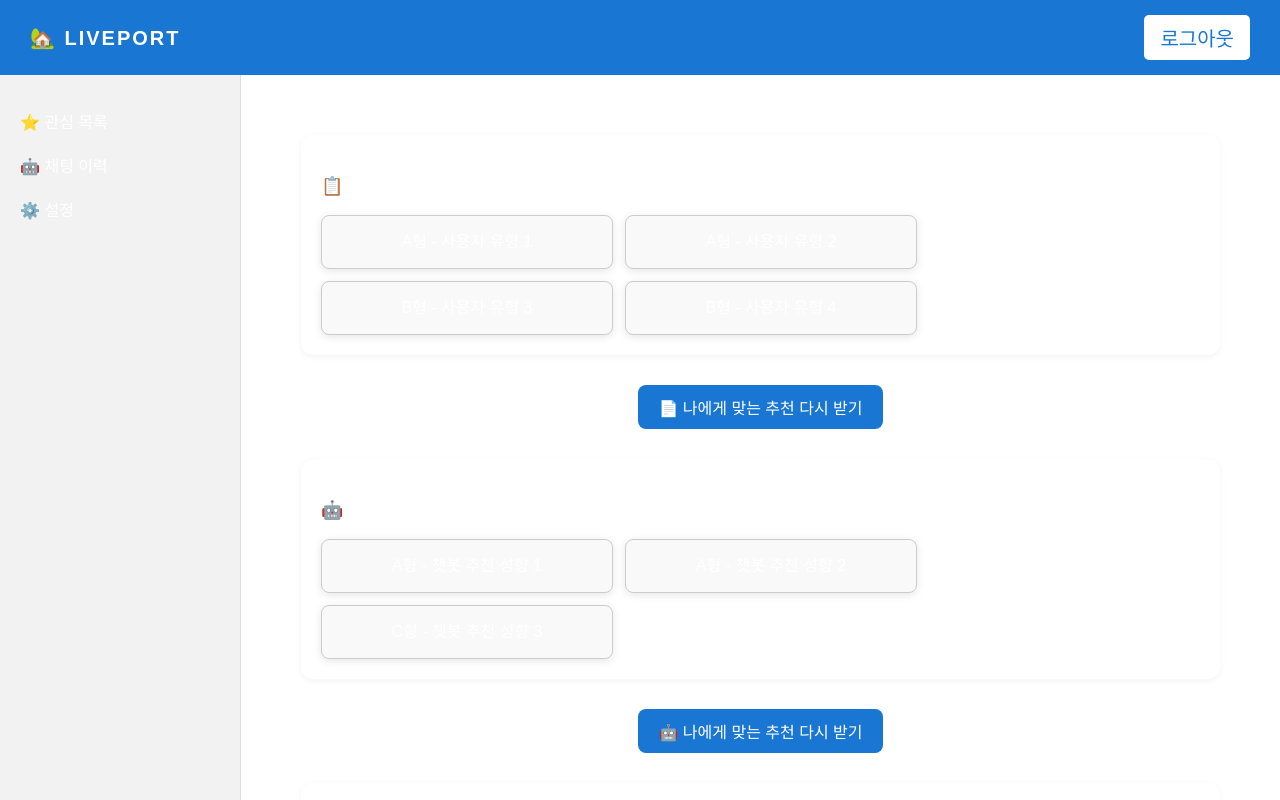
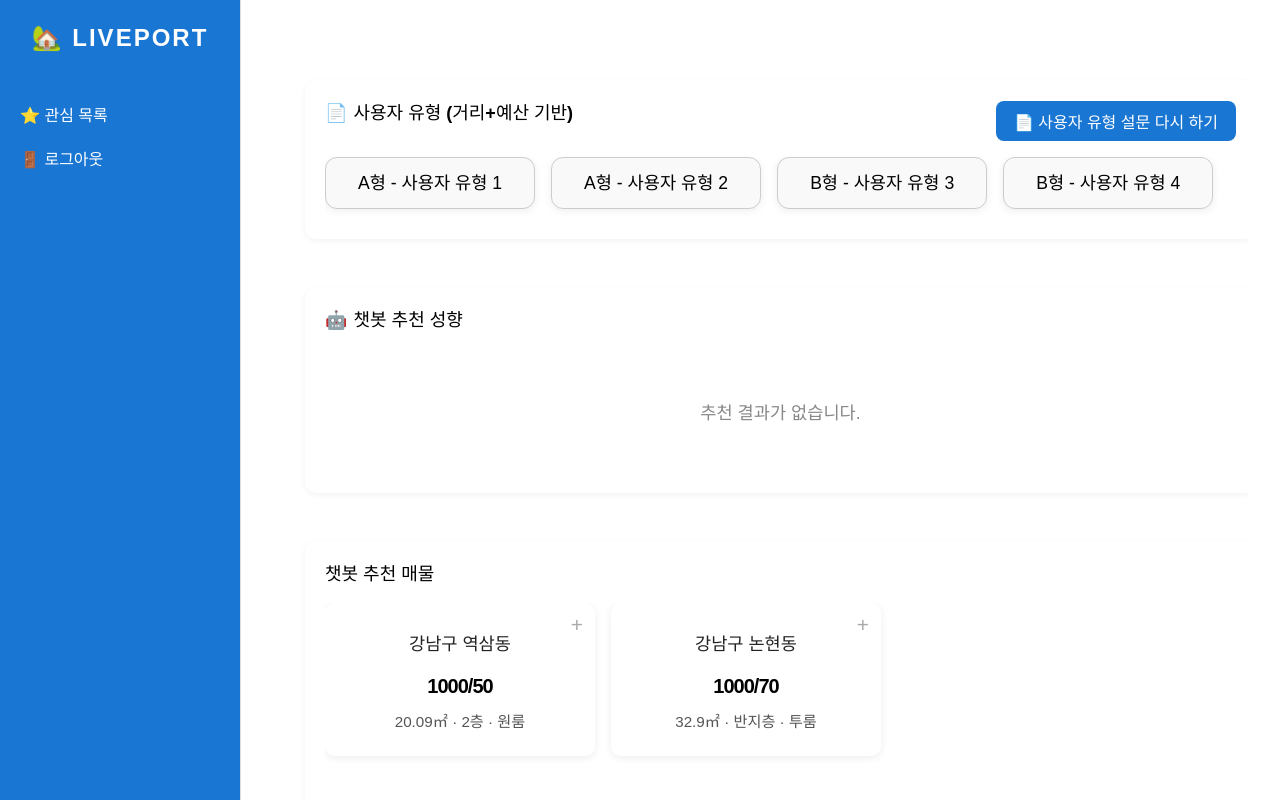
Before and after one commit to jwbastion/Final_Project, a React (Create React App) app in the folder Front-end/: page /main/favorite in a window 1280 px wide. Both pictures are taken after a click on the element "🏡 LIVEPORT". Shown: the top 800 px of the page. Built offline with nearby package versions, Linux system fonts and the light colour scheme.

Commit message:
메인페이지 보완(설문 버튼 위치, 매물 카드 내용 등)

```diff
--- a/Front-end/src/assets/styles/MainPage.css
+++ b/Front-end/src/assets/styles/MainPage.css
@@ -2,67 +2,61 @@
 .main-page {
   font-family: 'Montserrat', 'Pretendard', sans-serif;
   display: flex;
-  flex-direction: column;
-  height: 100vh;
-  width: 100vw;
-  min-width: 0;
-}
-
-/* 헤더 */
-.header {
-  width: 100%;
-  display: flex;
-  justify-content: space-between;
-  align-items: center;
-  background-color: #1976d2;
-  padding: 15px 30px;
-  color: white;
-  font-size: 20px;
-  font-weight: 700;
-  letter-spacing: 2px;
-  box-sizing: border-box;
-}
-
-/* 로그아웃 버튼 */
-.auth-buttons button {
-  margin-left: 10px;
-  padding: 8px 16px;
-  background: white;
-  color: #1976d2;
-  border: none;
-  border-radius: 5px;
-  cursor: pointer;
-  font-weight: 700;
-}
-
-/* 본문 */
-.main-content {
-  display: flex;
   flex: 1;
+  min-height: 100vh; /* 전체 높이 확보 */
+  min-width: 0; /* 오버플로우 제어 */
 }
 
 /* 사이드바 */
 .sidebar {
   width: 200px;
-  background: #f2f2f2;
+  background: #1976d2;
   padding: 20px;
   border-right: 1px solid #ddd;
   font-weight: 500;
+  color: #fff;
+  display: flex;
+  flex-direction: column;
+  min-height: 100vh; /* 사이드바가 항상 화면 아래까지 */
+  flex-shrink: 0; /* 수축 방지 */
 }
 
 .sidebar ul {
   list-style: none;
   padding: 0;
+  color: #fff;
+  margin: 0;
 }
 
 .sidebar li {
   margin-bottom: 20px;
+  color: #fff;
+}
+
+.sidebar a {
+  color: #fff;
+}
+
+/* 로고 영역 */
+.sidebar-logo {
+  font-family: 'Montserrat', 'Pretendard', sans-serif;
+  font-size: 1.5rem; /* 로고 크기 키움 */
+  font-weight: 700;
+  letter-spacing: 2px;
+  display: flex;
+  align-items: center;
+  justify-content: center;
+  margin-bottom: 48px; /* 메뉴와의 간격 넓힘 */
 }
 
 /* 메인 content */
 .content {
-  flex: 1;
-  padding: 30px;
+  display: flex;
+  flex-direction: column;
+  gap: 48px; /* 섹션 간 간격 */
+  padding: 40px 32px;
+  min-height: 100vh;
+  overflow-x: hidden;
 }
 
 /* 타입 선택 버튼 */
@@ -133,15 +127,30 @@
 .section {
   background: #fff;
   padding: 20px;
-  margin-bottom: 30px;
+  margin-bottom: 0;
   border-radius: 12px;
   box-shadow: 0 2px 6px rgba(0,0,0,0.05);
+  width: 100%;
+  display: flex;
+  flex-direction: column;
+}
+
+.section-header {
+  display: flex;
+  justify-content: space-between;
+  align-items: center;
+  margin-bottom: 15px;
 }
 
 .section-title {
   font-size: 18px;
   font-weight: bold;
   margin-bottom: 15px;
+}
+
+/* 마지막 섹션은 아래 여백 제거 */
+.section:last-child {
+  margin-bottom: 0;
 }
 
 .card-grid {
@@ -164,20 +173,141 @@
   background: #f0f0f0;
 }
 
+.card-list {
+  display: flex;
+  gap: 24px;
+  flex-wrap: wrap;
+  justify-content: flex-start;
+}
+
+/* 매물 카드 */
+.listing-card {
+  background: #fff;
+  border-radius: 10px;
+  box-shadow: 0 2px 8px rgba(0,0,0,0.07);
+  width: 230px;
+  padding: 28px 20px 22px 20px;
+  display: flex;
+  flex-direction: column;
+  align-items: center;
+  margin-bottom: 24px;
+  position: relative; /* X 버튼 위치 고정용 */
+  flex-shrink: 0; /* 수축 방지 */
+}
+.listing-card ul {
+  text-align: left;
+  width: 100%;
+}
+.listing-card:hover {
+  box-shadow: 0 6px 16px rgba(0, 0, 0, 0.15);
+}
+.listing-price {
+  font-size: 1.25rem;
+  font-weight: bold;
+  margin-bottom: 10px;
+  letter-spacing: -1px;
+  text-align: center !important;
+}
+.listing-address {
+  font-size: 1.1rem;
+  color: #222;
+  margin-bottom: 14px;
+  text-align: center !important;
+}
+
 .center-button {
   text-align: center;
   margin-bottom: 30px;
 }
 
+/* 추천 버튼 스타일 */
 .recommend-button {
+  align-items: right;
   background: #1976d2;
   color: white;
-  padding: 10px 20px;
   border: none;
   border-radius: 8px;
+  padding: 8px 18px;
+  font-size: 1rem;
+  font-weight: 500;
   cursor: pointer;
-  font-weight: 500;
+  transition: background 0.15s;
 }
 .recommend-button:hover {
   background: #1250a6;
 }
+
+/* 삭제 버튼 스타일 */
+.remove-btn {
+  position: absolute;
+  top: 12px;
+  right: 12px;
+  background: transparent;
+  border: none;
+  font-size: 1.3rem;
+  color: #aaa;
+  cursor: pointer;
+  padding: 0;
+  line-height: 1;
+  transition: color 0.15s;
+  z-index: 2;
+}
+.remove-btn:hover {
+  color: #e53935;
+  background: #f8d7da;
+  border-radius: 50%;
+}
+
+.scroll-card-list {
+  display: flex;
+  gap: 16px;
+  overflow-x: auto;
+  overflow-y: hidden; /* 💡 세로 스크롤 막기 */
+  padding-bottom: 10px;
+  scrollbar-width: thin;
+  scrollbar-color: #bbb #eee;
+  flex-wrap: nowrap;
+  -webkit-overflow-scrolling: touch; /* 💡 iOS 부드러운 스크롤 지원 */
+  max-width: 100%; /* 💡 부모 너비 초과 방지 */
+}
+
+
+/* 추천 결과 없음 */
+.no-result {
+  width: 100%;
+  min-width: 220px;
+  color: #888;
+  font-size: 1.1rem;
+  font-weight: 500;
+  display: flex;
+  align-items: center;
+  justify-content: center;
+  padding: 36px 0;
+  text-align: center;
+}
+
+/* 카드 스타일 */
+.user-type-card {
+  background: #f9f9f9;
+  padding: 12px 32px;
+  border: 1px solid #ccc;
+  border-radius: 12px;
+  min-width: 100px;
+  text-align: center;
+  font-size: 1.1rem;
+  font-weight: 500;
+  box-shadow: 0 2px 8px rgba(0,0,0,0.07);
+  cursor: pointer;
+  transition: background 0.2s, box-shadow 0.2s;
+  white-space: nowrap;
+  flex-shrink: 0; /* 수축 방지 */
+}
+
+.user-type-card:hover {
+  background: #e3f2fd;
+  box-shadow: 0 4px 12px rgba(25, 118, 210, 0.12);
+}
+
+.listing-card {
+  cursor: pointer;
+}
--- a/Front-end/src/assets/styles/login.css
+++ b/Front-end/src/assets/styles/login.css
@@ -78,7 +78,6 @@
 /* 버튼 크기 조정 */
 .btn {
   width: 140px;           /* 버튼을 고정 너비로 */
-    align-self: center;     /* 버튼만 중앙에 정렬 */
   height: 36px;
   font-size: 15px;
   padding: 0;
--- a/Front-end/src/index.css
+++ b/Front-end/src/index.css
@@ -60,16 +60,3 @@ button:focus,
 button:focus-visible {
   outline: 4px auto -webkit-focus-ring-color;
 }
-
-@media (prefers-color-scheme: light) {
-  :root {
-    color: #ffffff;
-    background-color: #ffffff;
-  }
-  a:hover {
-    color: #747bff;
-  }
-  button {
-    background-color: #f9f9f9;
-  }
-}
--- a/Front-end/src/pages/Chatbot.tsx
+++ b/Front-end/src/pages/Chatbot.tsx
@@ -26,6 +26,7 @@ export default function Chatbot() {
   };
 
   return (
+    <div className="chatbot-page-wrapper">
       <div className="chatbot-container">
         <div className="chatbox">
           {messages.map((msg, index) => (
@@ -44,5 +45,6 @@ export default function Chatbot() {
           <button type="submit">전송</button>
         </form>
       </div>
+    </div>
   );
 }
--- a/Front-end/src/pages/Favorite.tsx
+++ b/Front-end/src/pages/Favorite.tsx
@@ -1,24 +1,56 @@
 import React from 'react';
 
+const listings = [
+  {
+    address: '강남구 역삼동',
+    price: '1000/50',
+    area: '20.09㎡',
+    floor: '2층',
+    type: '원룸',
+  },
+  {
+    address: '강남구 논현동',
+    price: '1000/70',
+    area: '32.9㎡',
+    floor: '반지층',
+    type: '투룸',
+  },
+];
+
 export default function Favorite() {
+  const handleRemove = (e: React.MouseEvent, idx: number) => {
+    e.stopPropagation(); // 카드 클릭 이벤트 방지
+    alert(`관심목록에서 삭제했습니다.`);
+  };
+
   return (
-    <section className="content">
-      {/* 관심 매물(예시) */}
-      <div className="card-list">
-        <div className="card">
-          <div className="image-placeholder">[매물사진]</div>
-          <h3>강남 원룸</h3>
-          <p>월세 65 / 보증금 1000</p>
-          <p>강남역 도보 5분</p>
-        </div>
-
-        <div className="card">
-          <div className="image-placeholder">[매물사진]</div>
-          <h3>건대입구 투룸</h3>
-          <p>월세 90 / 보증금 2000</p>
-          <p>건대입구역 도보 3분</p>
+    <div className="main-content">
+      <div className="section">
+        <div className="section-title">⭐ 관심 목록</div>
+        <div className="scroll-card-list">
+          {listings.length === 0 ? (
+            <div className="no-result">관심 목록이 비어 있습니다.</div>
+          ) : (
+            listings.map((item, idx) => (
+              <div className="listing-card" key={idx}>
+                <button
+                  className="remove-btn"
+                  onClick={(e) => handleRemove(e, idx)}
+                  aria-label="관심목록에서 삭제"
+                  type="button"
+                >
+                  ×
+                </button>
+                <div className="listing-address">{item.address}</div>
+                <div className="listing-price">{item.price}</div>
+                <div style={{ fontSize: '0.95rem', color: '#555', textAlign: 'center' }}>
+                  {item.area} · {item.floor} · {item.type}
+                </div>
+              </div>
+            ))
+          )}
         </div>
       </div>
-    </section>
+    </div>
   );
 }
--- a/Front-end/src/pages/Home.tsx
+++ b/Front-end/src/pages/Home.tsx
@@ -2,65 +2,157 @@ import React from 'react';
 import { useNavigate } from 'react-router-dom';
 
 export default function Home() {
+  const handleAdd = (e: React.MouseEvent, idx: number) => {
+    // 실제 관심목록 추가 로직 구현
+    e.stopPropagation(); // 카드 클릭 이벤트 방지
+    alert(`관심목록에 추가했습니다.`);
+  };
   const navigate = useNavigate();
 
-  const userTypes = [
+  type Listing = {
+    address: string;
+    price: string;
+    area: string;
+    floor: string;
+    type: string;
+  };
+
+  const userTypes: string[] = [
     'A형 - 사용자 유형 1',
     'A형 - 사용자 유형 2',
     'B형 - 사용자 유형 3',
     'B형 - 사용자 유형 4',
   ];
 
-  const chatbotProfiles = [
-    'A형 - 챗봇 추천 성향 1',
-    'A형 - 챗봇 추천 성향 2',
-    'C형 - 챗봇 추천 성향 3',
+  const chatbotProfiles: string[] = [];
+
+  const chatbotHistory: Listing[] = [
+    {
+      address: '강남구 역삼동',
+      price: '1000/50',
+      area: '20.09㎡',
+      floor: '2층',
+      type: '원룸',
+    },
+    {
+      address: '강남구 논현동',
+      price: '1000/70',
+      area: '32.9㎡',
+      floor: '반지층',
+      type: '투룸',
+    },
   ];
 
-  const chatbotHistory = [
-    'A형 - 챗봇 추천 매물 1',
-    'A형 - 챗봇 추천 매물 2',
-    'D형 - 챗봇 추천 매물 1',
+  const distanceRecs: Listing[] = [
+    {
+      address: '강남구 논현동',
+      price: '1000/70',
+      area: '32.9㎡',
+      floor: '반지층',
+      type: '투룸',
+    },
   ];
 
-  const distanceRecs = [
-    'A형 - 거리 기반 매물 1',
-    'C형 - 거리 기반 매물 1',
-  ];
+  const budgetRecs: Listing[] = [];
 
-  const budgetRecs = [
-    'B형 - 예산 기반 매물 1',
-    'D형 - 예산 기반 매물 1',
-  ];
+  // 사용자 유형/성향 섹션 렌더링 함수
+  const renderTypeSection = (
+    title: string,
+    emoji: string,
+    items: string[],
+    showButton?: boolean
+  ) => (
+    <div className="section" key={title}>
+      <div className="section-header">
+        <span className="section-title">
+          <span style={{ marginRight: 6 }}>{emoji}</span>
+          {title}
+        </span>
+        {showButton && (
+          <button
+            className="recommend-button"
+            onClick={() => navigate('/survey')}
+          >
+            <span role="img" aria-label="설문">📄</span> 사용자 유형 설문 다시 하기
+          </button>
+        )}
+      </div>
 
-  const renderSection = (title: string, emoji: string, items: string[]) => (
-    <div className="section">
-      <h3 className="section-title">{emoji} {title}</h3>
-      <div className="card-grid">
-        {items.map((item, index) => (
-          <div className="card" key={index}>
-            {item}
-          </div>
-        ))}
+      <div className="scroll-card-list">
+        {items.length === 0 ? (
+          <div className="no-result">추천 결과가 없습니다.</div>
+        ) : (
+          items.map((item, idx) => (
+            <div
+              className="user-type-card"
+              key={idx}
+              tabIndex={0}
+              onClick={() => navigate(`/main/chatbot`)}
+              style={{ cursor: 'pointer' }}
+            >
+              {item}
+            </div>
+          ))
+        )}
+      </div>
+    </div>
+  );
+
+  // 매물 카드 리스트 섹션 렌더링 함수
+  const renderListingSection = (title: string, listings: Listing[]) => (
+    <div className="section" key={title}>
+      <div className="section-title">{title}</div>
+      <div className="scroll-card-list">
+        {listings.length === 0 ? (
+          <div className="no-result">추천 결과가 없습니다.</div>
+        ) : (
+          listings.map((listing, idx) => (
+            <div
+              className="listing-card"
+              key={idx}
+              tabIndex={0}
+              onClick={() => navigate(`/listing/${idx}`)}
+              style={{ cursor: 'pointer' }}
+            >
+              <button
+              className="remove-btn"
+              onClick={(e) => handleAdd(e, idx)}
+              aria-label="관심목록에 추가"
+              type="button"
+              >
+                +
+              </button>
+              <div className="listing-address">{listing.address}</div>
+              <div className="listing-price">{listing.price}</div>
+              <div style={{ fontSize: '0.95rem', color: '#555', textAlign: 'center' }}>
+                {listing.area} · {listing.floor} · {listing.type}
+              </div>
+            </div>
+          ))
+        )}
       </div>
     </div>
   );
 
   return (
-    <section className="content">
-      {renderSection('사용자 유형 (거리+예산 기반)', '📋', userTypes)}
-      <div className="center-button">
-        <button className="recommend-button" onClick={() => navigate('/main/survey')}>📄 나에게 맞는 추천 다시 받기</button>
+    <div className="main-content">
+      <div className="content">
+        {renderTypeSection(
+          '사용자 유형 (거리+예산 기반)',
+          '📄',
+          userTypes,
+          true // 버튼 표시
+        )}
+        {renderTypeSection(
+          '챗봇 추천 성향',
+          '🤖',
+          chatbotProfiles,
+          false // 버튼 미표시
+        )}
+        {renderListingSection('챗봇 추천 매물', chatbotHistory)}
+        {renderListingSection('거리 기반 추천', distanceRecs)}
+        {renderListingSection('예산 기반 추천', budgetRecs)}
       </div>
-
-      {renderSection('챗봇 기반 사용자 성향 (인프라/라이프스타일 기반)', '🤖', chatbotProfiles)}
-      <div className="center-button">
-        <button className="recommend-button" onClick={() => navigate('/main/chatbot')}>🤖 나에게 맞는 추천 다시 받기</button>
-      </div>
-
-      {renderSection('챗봇 추천 이력', '🤖', chatbotHistory)}
-      {renderSection('거리 기반 추천 매물', '🏙️', distanceRecs)}
-      {renderSection('예산 기반 추천 매물', '💰', budgetRecs)}
-    </section>
+    </div>
   );
 }
--- a/Front-end/src/pages/Layout.tsx
+++ b/Front-end/src/pages/Layout.tsx
@@ -7,32 +7,21 @@ export default function Layout() {
 
   return (
     <div className="main-page">
-      {/* 헤더 */}
-      <header className="header">
-        <div className="logo" style={{ cursor: 'pointer' }} onClick={() => navigate('/main')}>
+      {/* 사이드바 영역 */}
+      <aside className="sidebar">
+        <div className="sidebar-logo" style={{ cursor: 'pointer' }} onClick={() => navigate('/main')}>
           🏡 LIVEPORT
         </div>
-        <div className="auth-buttons">
-          <button onClick={() => navigate('/')}>로그아웃</button>
-        </div>
-      </header>
-
-      {/* 본문 */}
-      <div className="main-content">
-        {/* 사이드 메뉴 */}
-        <aside className="sidebar">
         <ul>
           <li style={{ cursor: 'pointer' }} onClick={() => navigate('/main/favorite')}>⭐ 관심 목록</li>
-            <li style={{ cursor: 'pointer' }}>🤖 채팅 이력</li>
-            <li style={{ cursor: 'pointer' }}>⚙️ 설정</li>
+          <li style={{ cursor: 'pointer' }} onClick={() => navigate('/')}>🚪 로그아웃</li>
         </ul>
       </aside>
 
       {/* 본문 영역: 여기에 각 페이지가 렌더링됨 */}
-        <section className="content">
+      <main className="content">
         <Outlet />
-        </section>
-      </div>
+      </main>
     </div>
   );
 }
```
Also changed, not shown: Front-end/src/assets/styles/Chatbot.css (+16 -5 lines). Lines whose indentation alone changed are shown as unchanged.
